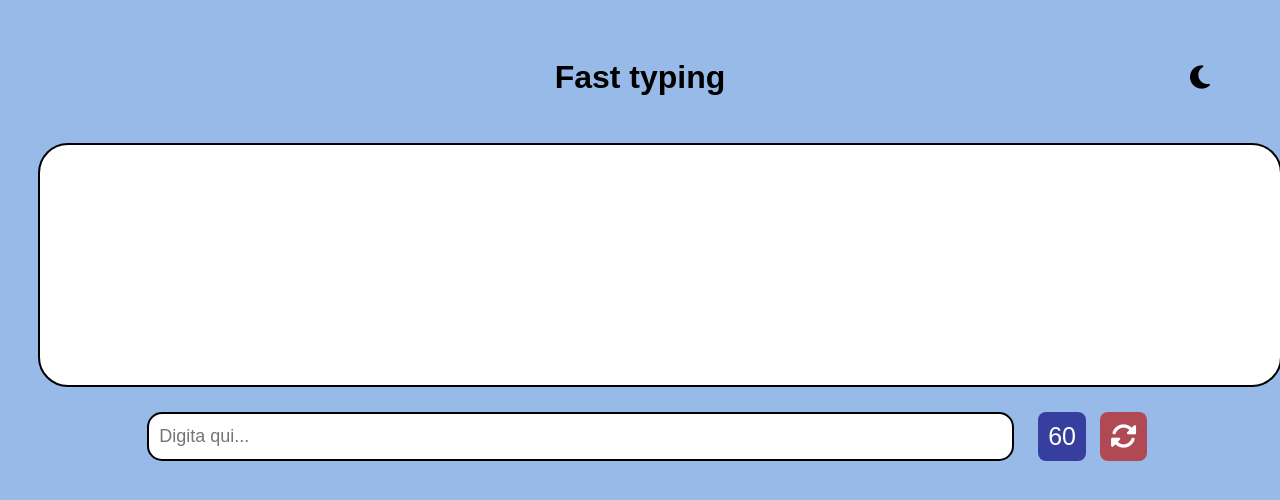
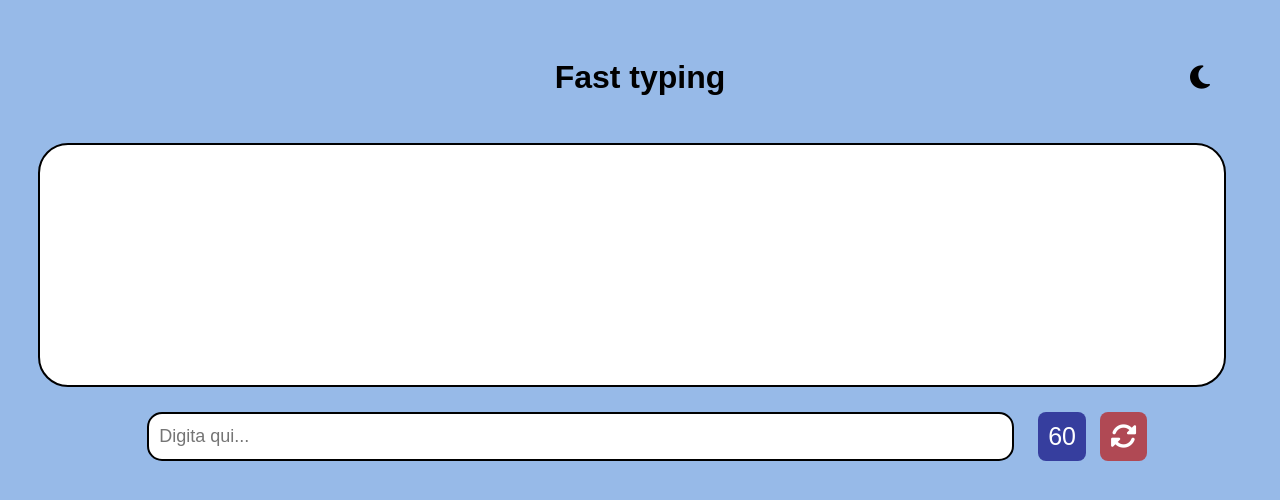
Before and after one commit to gisolfi02/DiscordBot, a website: page web/index.html in a window 1280 px wide. Drawn offline with Linux system fonts and the light colour scheme; no server answers.

Commit message:
modifche

```diff
--- a/web/style.css
+++ b/web/style.css
@@ -10,7 +10,7 @@ body {
 
 #wordBox {
   margin: 25px 0px;
-  width: 1200px;
+  width: 95%;
   line-height: 1.6em;
   font-size: 2.3em;
   text-align: left;
```
